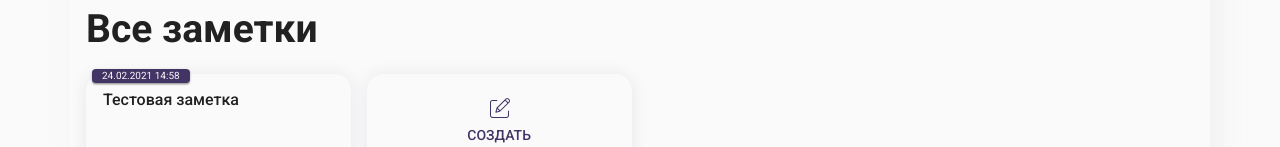
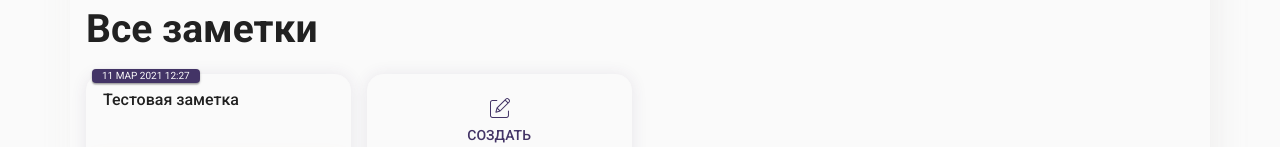
Before and after one commit to kritzona/wowwow-client, a React (Create React App) app: page / in a window 1280 px wide. Shown: the part 215-362 px from the top of the page. Built offline with nearby package versions, Linux system fonts and the light colour scheme.

Commit message:
Вывел отформатированную дату

```diff
--- a/src/components/molecules/DateLabel/DateLabel.tsx
+++ b/src/components/molecules/DateLabel/DateLabel.tsx
@@ -1,15 +1,16 @@
 import React from 'react'
 import Text from '../../atoms/Text/Text'
 import { DateLabelStyled } from './DateLabelStyled'
+import { formatDate } from '../../../utils/date'
 
 interface IProps {
-  children?: React.ReactNode
+  date: Date
 }
 
 const DateLabel = (props: IProps) => {
   return (
     <DateLabelStyled>
-      <Text type="overline">{props.children}</Text>
+      <Text type="overline">{formatDate(props.date)}</Text>
     </DateLabelStyled>
   )
 }
--- a/src/components/molecules/NoteItem/NoteItem.tsx
+++ b/src/components/molecules/NoteItem/NoteItem.tsx
@@ -45,7 +45,7 @@ const NoteItem = (props: IProps) => {
         ></CardCtxMenu>
       </NoteItemCtxMenuStyled>
       <NoteItemDateLabelStyled>
-        <DateLabel>24.02.2021 14:58</DateLabel>
+        <DateLabel date={props.data.updatedAt}></DateLabel>
       </NoteItemDateLabelStyled>
     </NoteItemStyled>
   )
--- /dev/null
+++ b/src/utils/date.ts
@@ -0,0 +1,49 @@
+const dayToString = (date: number): string =>
+  date < 10 ? `0${date}` : `${date}`
+const hoursToString = (hours: number): string =>
+  hours < 10 ? `0${hours}` : `${hours}`
+const minutesToString = (minutes: number): string =>
+  minutes < 10 ? `0${minutes}` : `${minutes}`
+
+const monthToString = (month: number): string => {
+  switch (month) {
+    case 0:
+      return 'Янв'
+    case 1:
+      return 'Фев'
+    case 2:
+      return 'Мар'
+    case 3:
+      return 'Апр'
+    case 4:
+      return 'Мая'
+    case 5:
+      return 'Июн'
+    case 6:
+      return 'Июл'
+    case 7:
+      return 'Авг'
+    case 8:
+      return 'Сен'
+    case 9:
+      return 'Окт'
+    case 10:
+      return 'Ноя'
+    case 11:
+      return 'Дек'
+    default:
+      return 'Янв'
+  }
+}
+const yearToString = (year: number): string => `${year}`
+
+export const formatDate = (date: Date) => {
+  const day = dayToString(date.getDate() || 0)
+  const month = monthToString(date.getMonth() || 0)
+  const year = yearToString(date.getFullYear() || 0)
+
+  const hours = hoursToString(date.getHours() || 0)
+  const minutes = minutesToString(date.getMinutes() || 0)
+
+  return `${day} ${month} ${year} ${hours}:${minutes}`
+}
```
